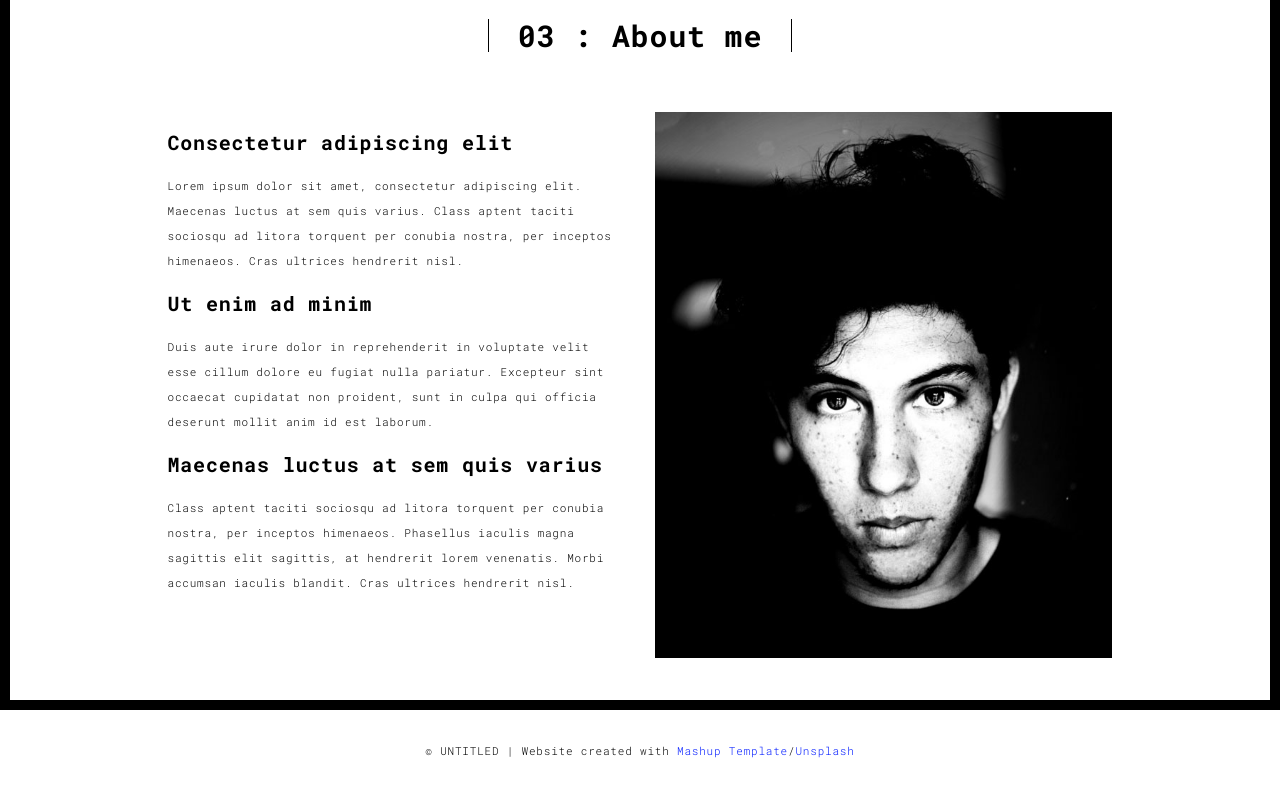
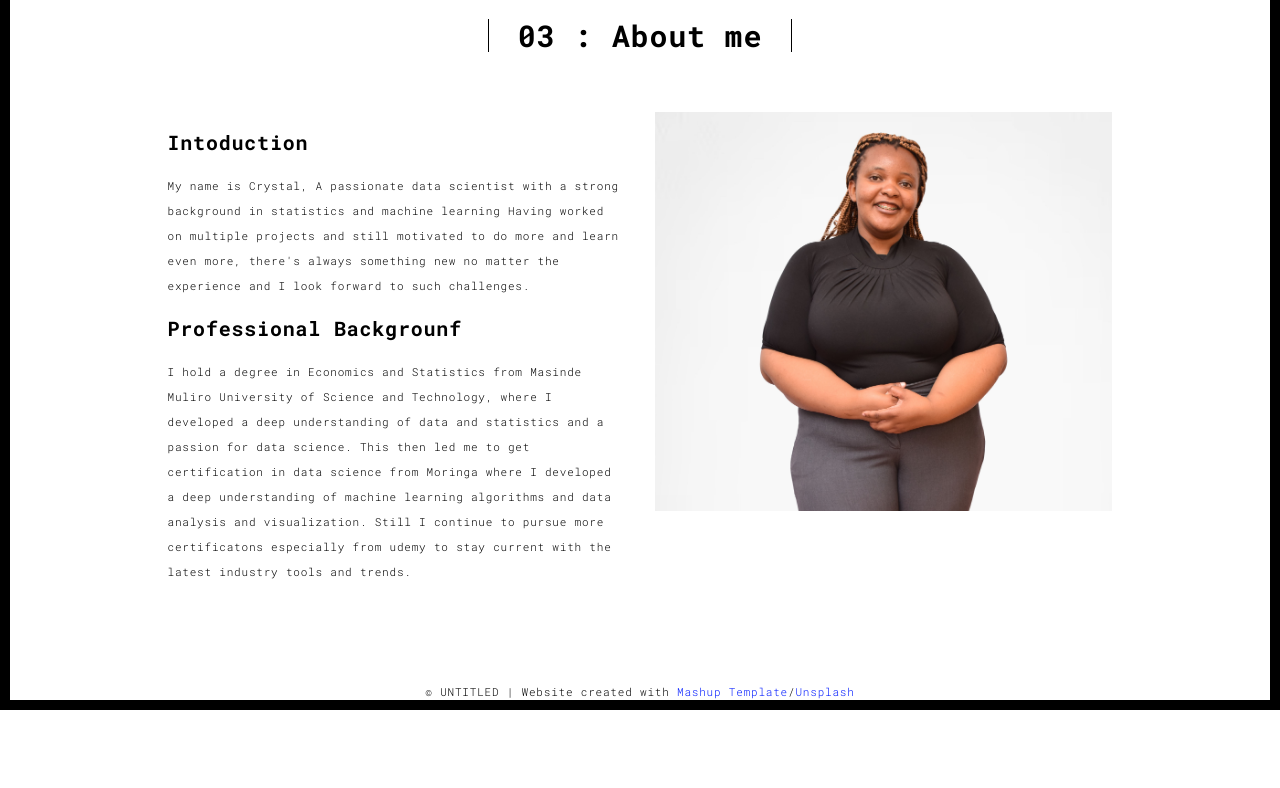
Before and after one commit to CrystalW123/Portfolio, a Flask app: page /about.html in a window 1280 px wide. Shown: the part 90-878 px from the top of the page. After the commit the page ends 800 px from the top, so only its background shows below. Run offline with Flask 3, Linux system fonts and the light colour scheme; some libraries are stand-ins or nearby versions.

Commit message:
Made a few changes, added my profile photo and removed some unnecessary containers since only uploaded two projects

```diff
--- a/templates/about.html
+++ b/templates/about.html
@@ -61,19 +61,19 @@
             <div class="col-md-10 col-md-offset-1">
               <div class="row">
                 <div class="col-xs-12 col-md-6">
-                  <h3>Consectetur adipiscing elit</h3>
-                  <p>Lorem ipsum dolor sit amet, consectetur adipiscing elit. Maecenas luctus at sem quis varius.
-                  Class aptent taciti sociosqu ad litora torquent per conubia nostra, per inceptos himenaeos. Cras ultrices hendrerit nisl.</p>
-                  <h3>Ut enim ad minim  </h3>
-                  <p>Duis aute irure dolor in reprehenderit in voluptate velit esse
-                  cillum dolore eu fugiat nulla pariatur. Excepteur sint occaecat cupidatat non
-                  proident, sunt in culpa qui officia deserunt mollit anim id est laborum.
-                  <h3>Maecenas luctus at sem quis varius</h3>
-                  <p>
-                  Class aptent taciti sociosqu ad litora torquent per conubia nostra, per inceptos himenaeos. Phasellus iaculis magna sagittis elit sagittis, at hendrerit lorem venenatis. Morbi accumsan iaculis blandit. Cras ultrices hendrerit nisl.</p>
+                  <h3>Intoduction</h3>
+                  <p>My name is Crystal, A passionate data scientist with a strong background in statistics and machine learning
+                    Having worked on multiple projects and still motivated to do more and learn even more, there's always something new no matter the experience
+                    and I look forward to such challenges.
+                  </p>
+                  <h3>Professional Backgrounf</h3>
+                  <p>I hold a degree in Economics and Statistics from Masinde Muliro University of Science and Technology, where I developed a deep understanding of data and statistics and a passion for data science.
+                    This then led me to get certification in data science from Moringa where I developed a deep understanding of machine learning algorithms and data analysis and visualization.
+                    Still I continue to pursue more certificatons especially from udemy to stay current with the latest industry tools and trends.
+                  </p>
                 </div>
                 <div class="col-xs-12 col-md-6">
-                  <img src="assets/images/profil.jpg" class="img-responsive" alt="">
+                  <img src="static/assets/images/job.jpg" class="img-responsive" alt="">
                 </div>
               </div>
             </div>
```
Also changed, not shown: templates/contact.html (+7 -7 lines), templates/work.html (+40 -5 lines), templates/works.html (+10 -10 lines), static/assets/images/job.jpg (added).
